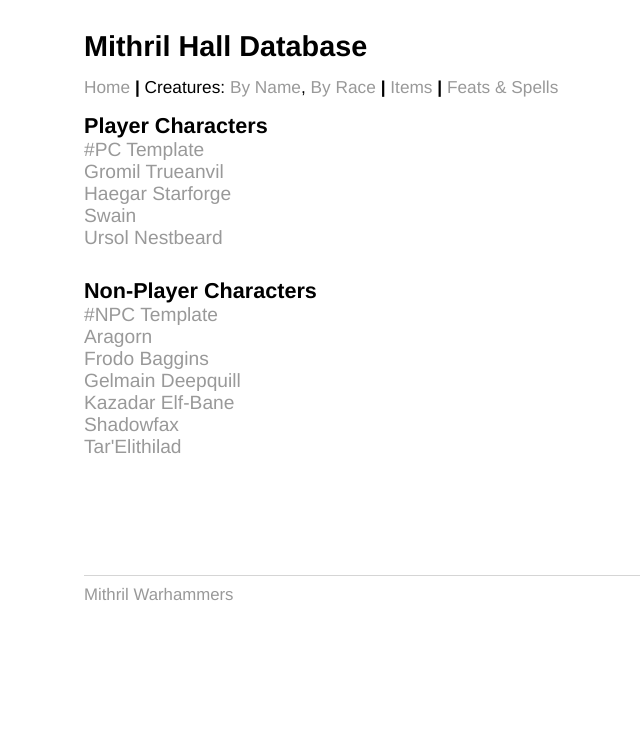
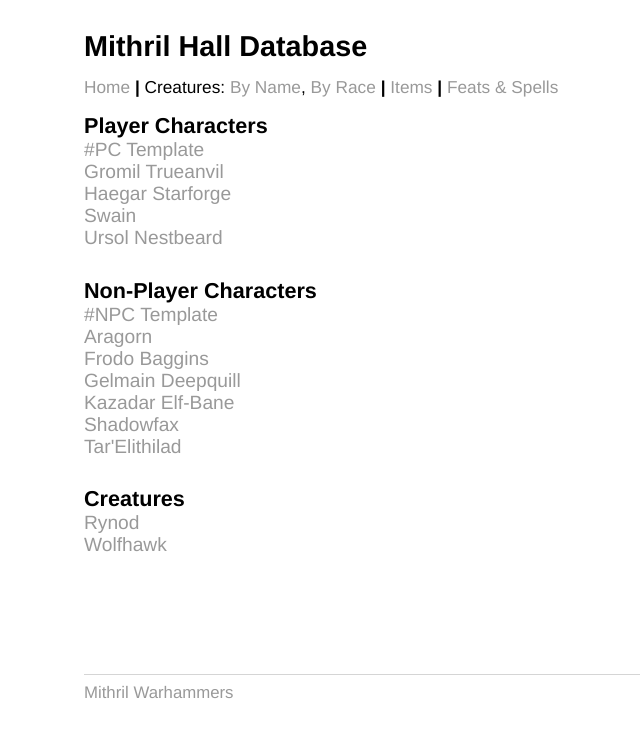
Before and after one commit to Thexeir/thexeir.github.io, a Jekyll site: the page built from creature/index.html, in a window 1280 px wide. Shown: the top 738 px of the page, without its empty margins (108-748 px from the left). Built offline with Jekyll 4.4.1, drawn with Linux system fonts in a browser that asks for light colours.

Commit message:
1533
test

```diff
--- a/creature/index.html
+++ b/creature/index.html
@@ -17,4 +17,11 @@ title: Mithril Company Database
 			<li><a href="{{ item.url }}" title="{{ item.title }}">{{ item.title }}</a></li>
 		{% endfor %}
 	</ul>
+	<h2>Creatures</h2>
+	<ul class="posts">
+		{% assign sorted = (site.tags.creature | sort: 'title') %}
+		{% for item in sorted %}
+			<li><a href="{{ item.url }}" title="{{ item.title }}">{{ item.title }}</a></li>
+		{% endfor %}
+	</ul>
 </div>
```
Also changed, not shown: _posts/creatures/2017-12-21-NPC-Rynods.md (+3 -0 lines), _posts/creatures/2017-12-21-NPC-Wolfhawk.md (+2 -0 lines).
